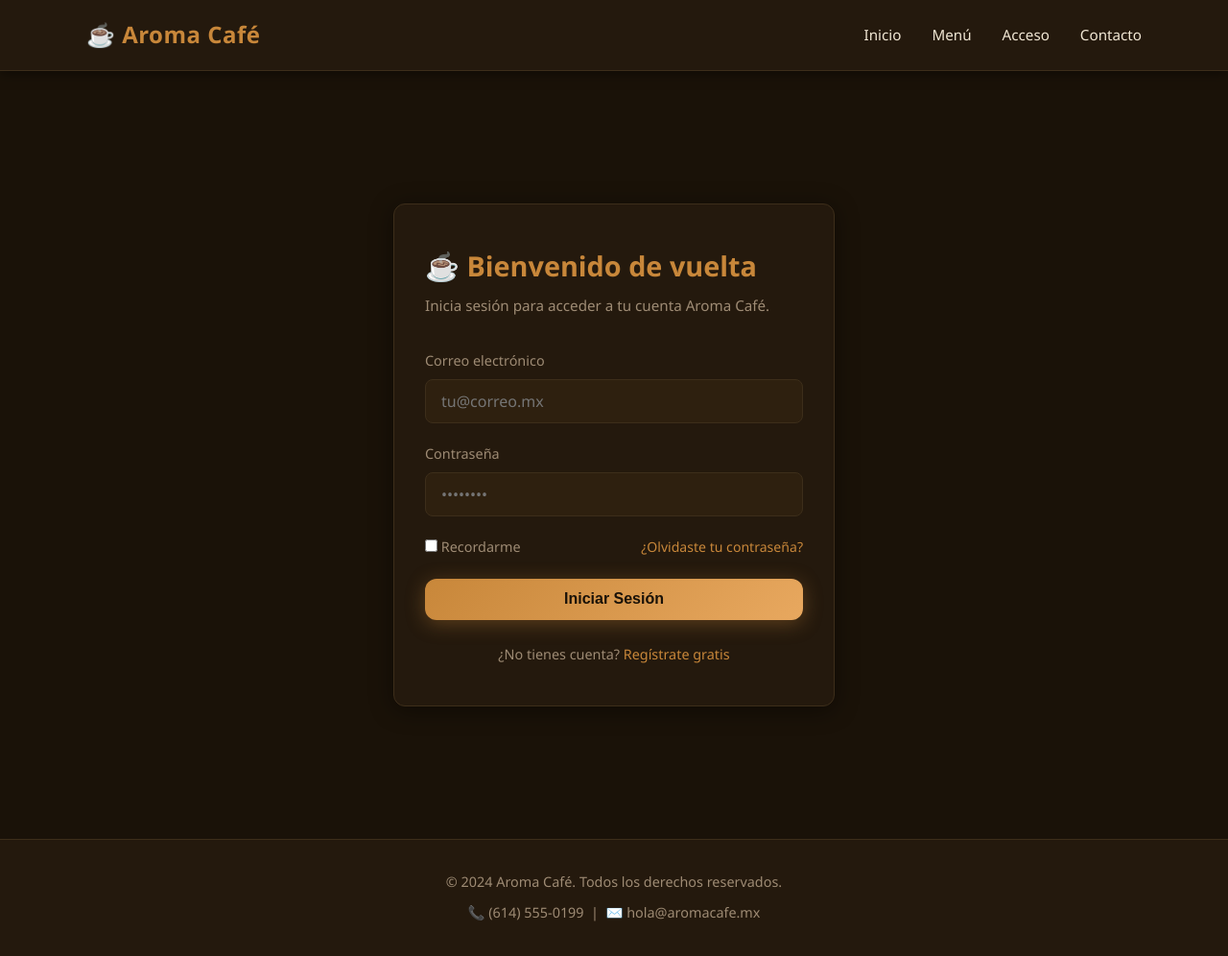
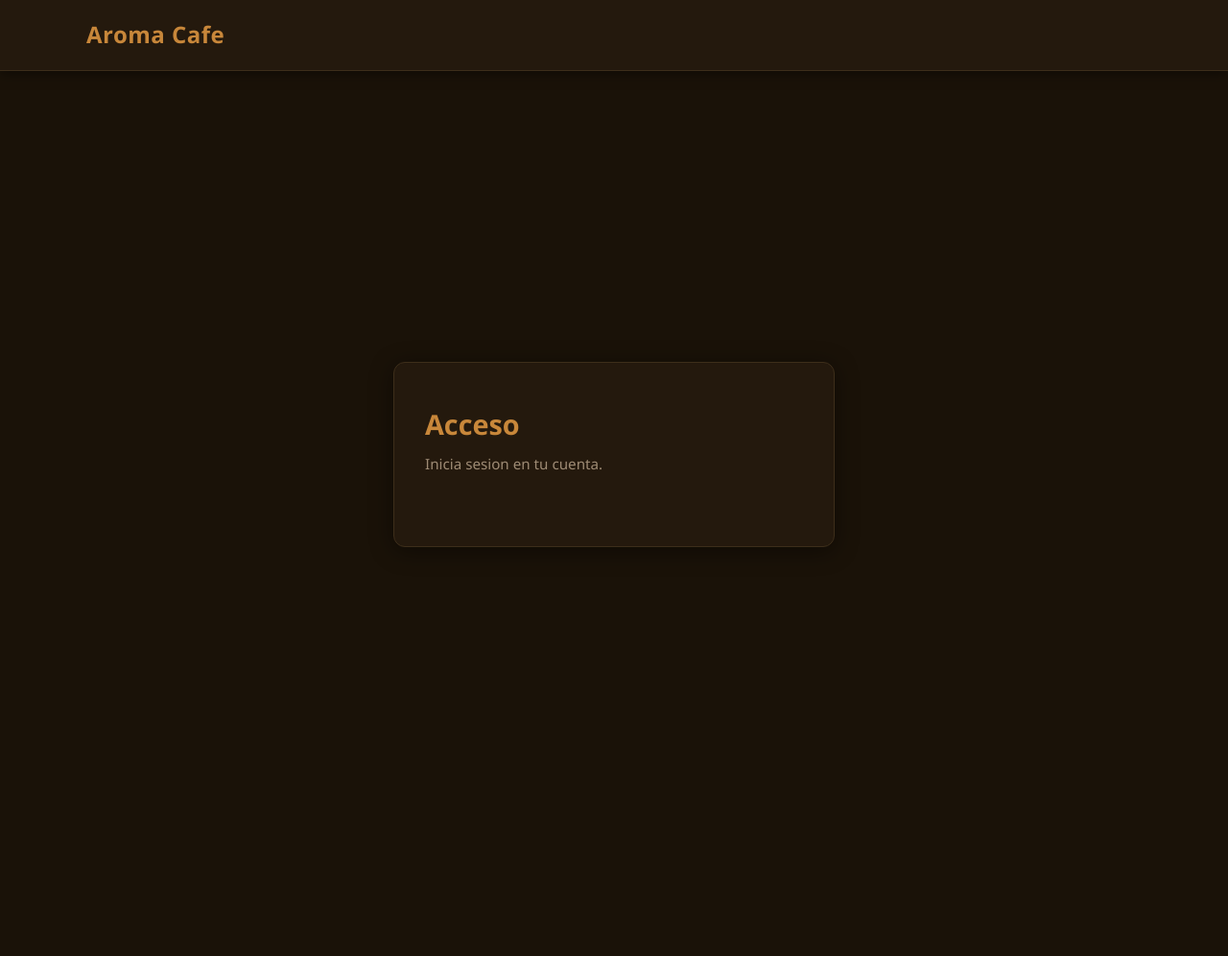
Before and after one commit to RD224/aroma-cafe-web, a plain HTML site: page login.html in a window 1280 px wide. Shown: the whole page at 96% size. After the commit the page ends 874 px from the top, so only its background shows below. Drawn offline with Linux system fonts and the light colour scheme.

Commit message:
feat: add login page base structure

```diff
--- a/login.html
+++ b/login.html
@@ -3,78 +3,21 @@
 <head>
   <meta charset="UTF-8" />
   <meta name="viewport" content="width=device-width, initial-scale=1.0" />
-  <meta name="description" content="Accede a tu cuenta de cliente Aroma Café para gestionar tus pedidos y recompensas." />
-  <title>Acceso | Aroma Café</title>
+  <title>Acceso | Aroma Cafe</title>
   <link rel="stylesheet" href="css/styles.css" />
 </head>
 <body>
-
   <header class="site-header">
     <div class="container header-inner">
-      <a href="index.html" class="logo">☕ Aroma Café</a>
-      <nav class="main-nav">
-        <ul>
-          <li><a href="index.html">Inicio</a></li>
-          <li><a href="menu.html">Menú</a></li>
-          <li><a href="login.html">Acceso</a></li>
-          <li><a href="contact.html">Contacto</a></li>
-        </ul>
-      </nav>
+      <a href="index.html" class="logo">Aroma Cafe</a>
     </div>
   </header>
-
   <main class="form-section">
     <div class="form-card">
-      <h1>☕ Bienvenido de vuelta</h1>
-      <p class="subtitle">Inicia sesión para acceder a tu cuenta Aroma Café.</p>
-
-      <form id="login-form" action="#" method="post" novalidate>
-        <div class="form-group">
-          <label for="login-email">Correo electrónico</label>
-          <input
-            type="email"
-            id="login-email"
-            name="email"
-            placeholder="tu@correo.mx"
-            autocomplete="email"
-            required
-          />
-        </div>
-        <div class="form-group">
-          <label for="login-password">Contraseña</label>
-          <input
-            type="password"
-            id="login-password"
-            name="password"
-            placeholder="••••••••"
-            autocomplete="current-password"
-            required
-          />
-        </div>
-        <div class="form-group" style="flex-direction:row; justify-content:space-between; align-items:center;">
-          <label style="flex-direction:row; align-items:center; gap:0.4rem; cursor:pointer;">
-            <input type="checkbox" id="remember-me" name="remember" />
-            <span style="color:var(--color-muted); font-size:0.9rem;">Recordarme</span>
-          </label>
-          <a href="#" style="font-size:0.88rem;">¿Olvidaste tu contraseña?</a>
-        </div>
-        <button type="submit" class="btn btn-primary" id="login-submit" style="width:100%;">
-          Iniciar Sesión
-        </button>
-      </form>
-
-      <p style="text-align:center; margin-top:1.5rem; font-size:0.9rem; color:var(--color-muted);">
-        ¿No tienes cuenta? <a href="#">Regístrate gratis</a>
-      </p>
+      <h1>Acceso</h1>
+      <p class="subtitle">Inicia sesion en tu cuenta.</p>
+      <!-- Formulario pendiente -->
     </div>
   </main>
-
-  <footer class="site-footer">
-    <div class="container footer-inner">
-      <p>&copy; 2024 Aroma Café. Todos los derechos reservados.</p>
-      <p>📞 <span id="footer-phone">(614) 555-0199</span> &nbsp;|&nbsp; ✉️ hola@aromacafe.mx</p>
-    </div>
-  </footer>
-
 </body>
 </html>
```
